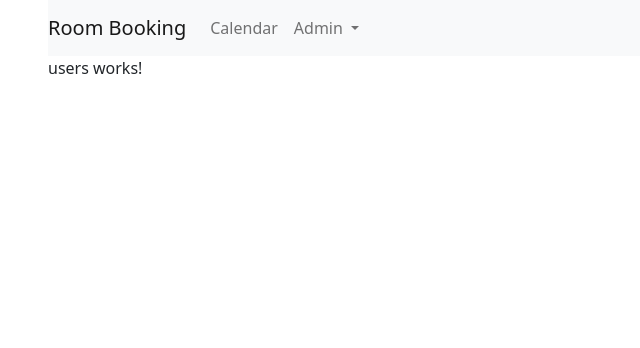
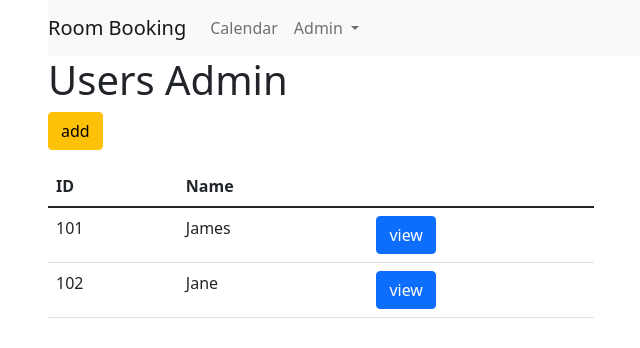
Before and after one commit to dpopkov/angular-hands, an Angular app in the folder BookingClient/: page /admin/users in a window 1280 px wide. Shown: the top 348 px of the page, without its empty margins (34-674 px from the left). Built offline with nearby package versions, Linux system fonts and the light colour scheme.

Commit message:
BookingClient: exercise 2 - create model, data and views for User.

```diff
--- /dev/null
+++ b/BookingClient/src/app/admin/users/user-detail/user-detail.component.html
@@ -0,0 +1,19 @@
+<div class="userDetails">
+  <h2>User details</h2>
+  <a class="btn btn-small btn-warning">edit</a>
+  <a class="btn btn-small btn-warning">delete</a>
+  <table>
+    <tr>
+      <td>id</td>
+      <td>{{ user.id }}</td>
+    </tr>
+    <tr>
+      <td>name</td>
+      <td>{{ user.name }}</td>
+    </tr>
+    <tr>
+      <td>Password</td>
+      <td><a class="btn btn-small btn-warning">reset</a></td>
+    </tr>
+  </table>
+</div>
--- /dev/null
+++ b/BookingClient/src/app/admin/users/user-detail/user-detail.component.ts
@@ -0,0 +1,20 @@
+import {Component, Input, OnInit} from '@angular/core';
+import {User} from "../../../model/User";
+
+@Component({
+  selector: 'app-user-detail',
+  templateUrl: './user-detail.component.html',
+  styleUrls: ['./user-detail.component.css']
+})
+export class UserDetailComponent implements OnInit {
+
+  @Input()
+  // @ts-ignore
+  user: User;
+
+  constructor() { }
+
+  ngOnInit(): void {
+  }
+
+}
--- a/BookingClient/src/app/admin/users/users.component.html
+++ b/BookingClient/src/app/admin/users/users.component.html
@@ -1 +1,31 @@
-<p>users works!</p>
+<h1>Users Admin</h1>
+
+<a class="btn btn-warning mb-3">add</a>
+
+<div class="row">
+  <div class="col-6">
+    <table class="table">
+      <thead>
+      <tr>
+        <th>ID</th>
+        <th>Name</th>
+        <th></th>
+      </tr>
+      </thead>
+      <tbody>
+      <tr *ngFor="let user of users">
+        <td>{{ user.id }}</td>
+        <td>{{ user.name }}</td>
+        <td>
+          <button type="button" class="btn btn-primary"
+                  (click)="setSelectedUser(user.id)"
+          >view</button>
+        </td>
+      </tr>
+      </tbody>
+    </table>
+  </div>
+  <div class="col-6">
+    <app-user-detail *ngIf="selectedUser" [user]="selectedUser"></app-user-detail>
+  </div>
+</div>
--- a/BookingClient/src/app/admin/users/users.component.ts
+++ b/BookingClient/src/app/admin/users/users.component.ts
@@ -1,4 +1,7 @@
 import { Component, OnInit } from '@angular/core';
+import {User} from "../../model/User";
+import {DataService} from "../../data.service";
+import {ActivatedRoute, Router} from "@angular/router";
 
 @Component({
   selector: 'app-users',
@@ -7,9 +10,30 @@
 })
 export class UsersComponent implements OnInit {
 
-  constructor() { }
+  // @ts-ignore
+  users: Array<User>
+  // @ts-ignore
+  selectedUser: User;
+
+  constructor(private dataService: DataService,
+              private route: ActivatedRoute,
+              private router: Router) { }
 
   ngOnInit(): void {
+    this.users = this.dataService.users;
+    this.route.queryParams.subscribe(
+      (params) => {
+        const idString = params['id'];
+        if (idString) {
+          const idNumber = +idString;
+          // @ts-ignore
+          this.selectedUser = this.users.find(user => user.id === idNumber);
+        }
+      }
+    )
   }
 
+  setSelectedUser(userId: number): void {
+    this.router.navigate(['admin', 'users'], {queryParams: {id: userId}});
+  }
 }
--- a/BookingClient/src/app/app.module.ts
+++ b/BookingClient/src/app/app.module.ts
@@ -9,6 +9,7 @@
 import {RouterModule, Routes} from "@angular/router";
 import { PageNotFoundComponent } from './page-not-found/page-not-found.component';
 import { RoomDetailComponent } from './admin/rooms/room-detail/room-detail.component';
+import { UserDetailComponent } from './admin/users/user-detail/user-detail.component';
 
 const routes: Routes = [
   {path : 'admin/users', component : UsersComponent},
@@ -26,7 +27,8 @@
     RoomsComponent,
     RoomDetailComponent,
     UsersComponent,
-    PageNotFoundComponent
+    PageNotFoundComponent,
+    UserDetailComponent
   ],
   imports: [
     BrowserModule,
--- a/BookingClient/src/app/data.service.ts
+++ b/BookingClient/src/app/data.service.ts
@@ -1,5 +1,6 @@
 import {Injectable} from '@angular/core';
 import {Layout, LayoutCapacity, Room} from "./model/Room";
+import {User} from "./model/User";
 
 @Injectable({
   providedIn: 'root'
@@ -7,6 +8,7 @@
 export class DataService {
 
   rooms: Array<Room> = new Array<Room>();
+  users: Array<User> = new Array<User>();
 
   constructor() {
     const capacity1 = new LayoutCapacity(Layout.THEATER, 50);
@@ -22,5 +24,10 @@
 
     this.rooms.push(room1);
     this.rooms.push(room2);
+
+    const user1 = new User(101, 'James');
+    const user2 = new User(102, 'Jane');
+    this.users.push(user1);
+    this.users.push(user2);
   }
 }
--- /dev/null
+++ b/BookingClient/src/app/model/User.ts
@@ -0,0 +1,15 @@
+export class User {
+  // @ts-ignore
+  id: number;
+  // @ts-ignore
+  name: string;
+
+  constructor(id?: number, name?: string) {
+    if (id) {
+      this.id = id;
+    }
+    if (name) {
+      this.name = name;
+    }
+  }
+}
```
Also changed, not shown: BookingClient/src/app/admin/users/user-detail/user-detail.component.css (added), 1 other file (tests, documents, lock files or other folders).
